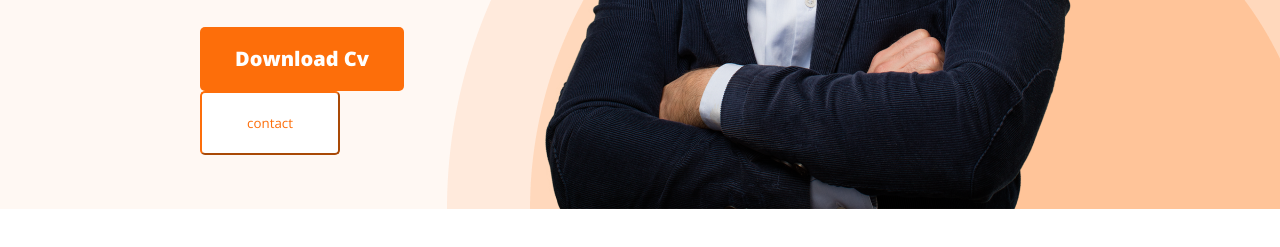
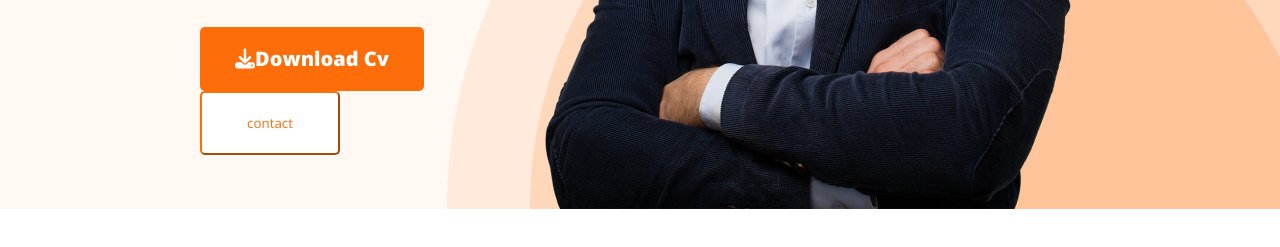
Before and after one commit to csskingrakib/developer-portfolio, a plain HTML site: page index.html in a window 1280 px wide. Shown: the part 631-878 px from the top of the page. Drawn offline with nearby package versions, Linux system fonts and the light colour scheme.

Commit message:
font awesome

```diff
--- a/index.html
+++ b/index.html
@@ -9,6 +9,7 @@
 <link href="https://fonts.googleapis.com/css2?family=Open+Sans:ital,wght@0,400;0,800;1,400&family=Poppins:wght@400;700;900&display=swap" rel="stylesheet">
 <link rel="preconnect" href="https://fonts.gstatic.com" crossorigin>
 <link href="https://fonts.googleapis.com/css2?family=Open+Sans&family=Poppins:wght@400;700;900&display=swap" rel="stylesheet">
+<script src="https://kit.fontawesome.com/325c683722.js" crossorigin="anonymous"></script>
     <title>developer-portfolio</title>
 </head>
 <body>
@@ -28,7 +29,7 @@
             <h3 class="banner-sub-title">Hi, I am</h3>
             <h1 class="banner-title">Mary Hardy</h1>
             <p class="banner-description">Shot what able cold new see hold.Friendly as an betrayed formerly he. Morning because as to society behaved moments.</p>
-             <button class="btn-primary"> Download Cv</button>
+             <button class="btn-primary"><i class="fa-solid fa-download"></i>Download Cv</button>
              <button class="contact">contact</button>
         </div>
 
```
